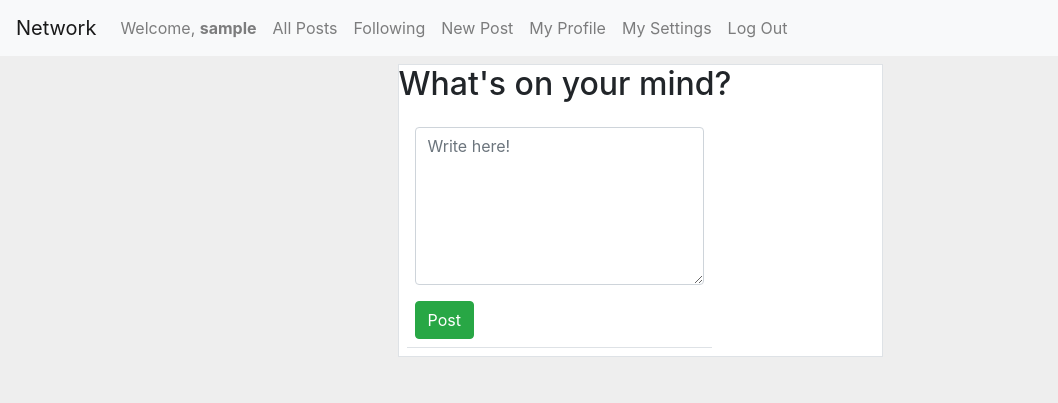
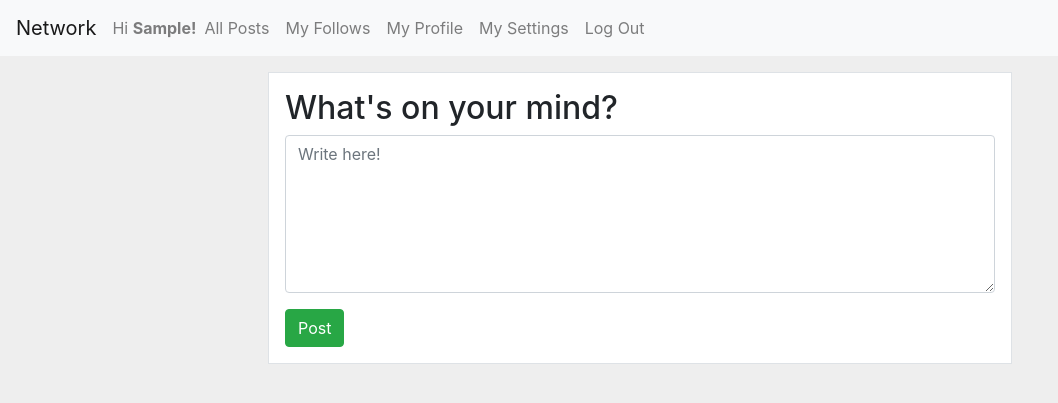
Before and after one commit to DaveFriedman/cs50web, a Django app: page /post in a window 1280 px wide. Shown: the top 403 px of the page, without its empty margins (0-1058 px from the left). Run offline with Django 3.2, Linux system fonts and the light colour scheme; the visitor is signed in with stand-in values (Sample User, id 1); some libraries are stand-ins or nearby versions.

Commit message:
serialize Like, style create and edit posts

```diff
--- a/Project 4 Network/network/network/models.py
+++ b/Project 4 Network/network/network/models.py
@@ -32,6 +32,14 @@ class Like(Model):
     def __str__(self):
         return f"{self.id}: at {self.timestamp}, {self.liker} liked {self.post}"
 
+    def serialize(self):
+        return {
+            "id": self.id,
+            "post": self.post,
+            "liker": self.liker,
+            "timestamp": self.timestamp
+        }
+
 
 class Follow(Model):
     creator = ForeignKey(User, on_delete=CASCADE, related_name="creator")
--- a/Project 4 Network/network/network/templates/network/create_post.html
+++ b/Project 4 Network/network/network/templates/network/create_post.html
@@ -5,13 +5,11 @@
 
 <div class="container">
     <div class="d-flex justify-content-center row">
+        <div class="col-md-8 p-2">
             <div class="bg-white border mt-2">
-        <div class="post_form">
+                <div class="align-items-center p-3">
+                    <form action="{% url 'create_post' %}" method="POST">
                         <h2>What's on your mind?</h2>
-            <div class="col-md-8 p-2">
-                <div class="d-flex flex-row justify-content-between align-items-center p-2 border-bottom">
-                    <div class="d-flex flex-row align-items-center p-2y">
-                            <form action="{% url 'create_post' %}" method="POST">
                         {% csrf_token %}
                         {{form | crispy}}
                         <input type="submit" value="Post" class="btn btn-success">
@@ -21,6 +19,4 @@
         </div>
     </div>
 </div>
-    </div>
-</div>
 {% endblock %}
--- a/Project 4 Network/network/network/templates/network/feed.html
+++ b/Project 4 Network/network/network/templates/network/feed.html
@@ -83,7 +83,6 @@
     </ul>
 </nav>
 
-
 {% else %}
     <p>There are no posts</p>
 {% endif %}
--- a/Project 4 Network/network/network/templates/network/layout.html
+++ b/Project 4 Network/network/network/templates/network/layout.html
@@ -19,8 +19,8 @@
         <div>
             <ul class="navbar-nav mr-auto">
             {% if user.is_authenticated %}
-                <li class="nav-item">
-                    <a class="nav-link" href="#">Welcome, <strong>{{user.username}}</strong></a>
+                <li class="nav-item navbar-text">
+                    Hi <strong>{{user.username | capfirst}}!</strong>
                 </li>
             {% endif %}
             <li class="nav-item">
@@ -28,11 +28,11 @@
             </li>
             {% if user.is_authenticated %}
                 <li class="nav-item">
-                    <a class="nav-link" href="{% url 'following' %}">Following</a>
+                    <a class="nav-link" href="{% url 'following' %}">My Follows</a>
                 </li>
-                <li class="nav-item">
+                <!-- <li class="nav-item">
                     <a class="nav-link" href="{% url 'create_post' %}">New Post</a>
-                </li>
+                </li> -->
                 <li class="nav-item">
                     <a class="nav-link" href="{% url 'profile' user.id user.username %}">My Profile</a>
                 </li>
```
Also changed, not shown: Project 4 Network/network/network/templates/network/edit_post.html (+16 -10 lines). Lines whose indentation alone changed are shown as unchanged.
